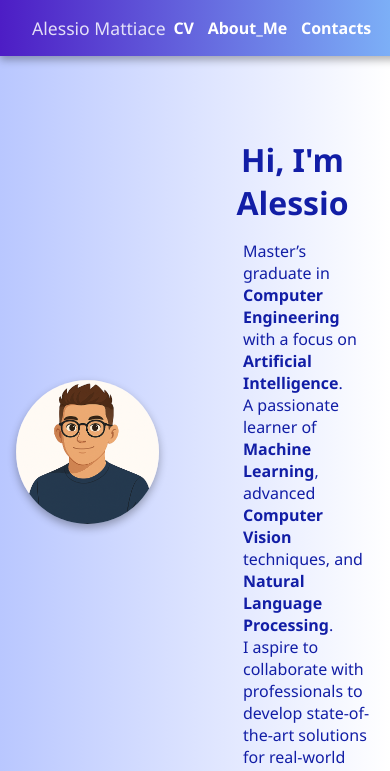
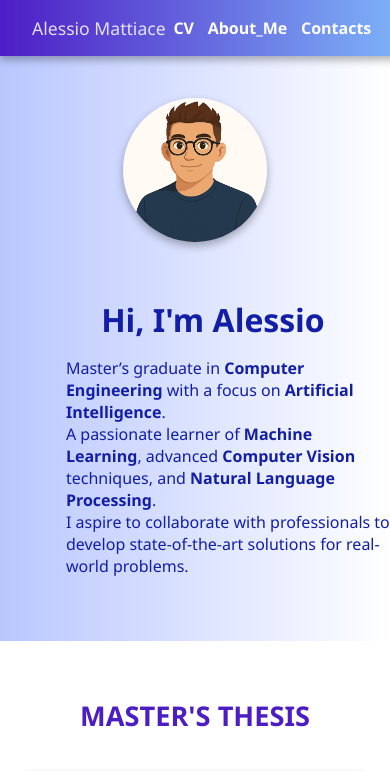
Before and after one commit to alematt0504/alematt0504.github.io, a plain HTML site: page index.html in a window 390 px wide. Shown: the top 771 px of the page. Drawn offline with Linux system fonts and the light colour scheme.

Commit message:
herocontent

```diff
--- a/index.html
+++ b/index.html
@@ -306,6 +306,20 @@
                 font-size: 1rem;
                 color: #121ea6;
             }
+
+            .hero-content {
+                display: flex;
+                flex-direction: column;
+                align-items: center;
+                justify-content: center;
+                gap: 1rem;
+            }
+
+            .hero-presentation{
+                width: 100%;
+                padding-left: 10%;
+                text-align: left;
+            }
         }
     </style>
 </head>
```
